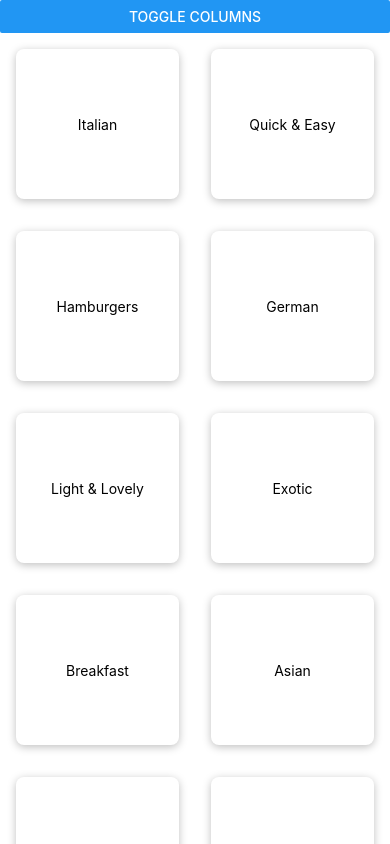
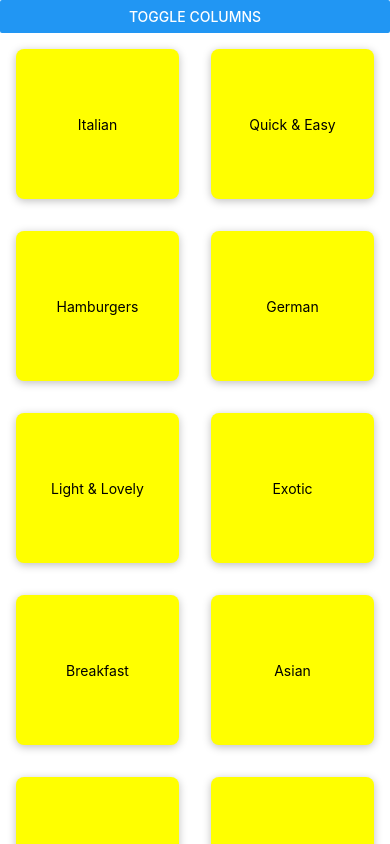
Before and after one commit to alexvlasov182/react-native, a React Native app in the folder react-native-navigation/: screen / in a window 390 px wide. Built offline with nearby package versions, Linux system fonts and the light colour scheme.

Commit message:
Continue working with react-native application

```diff
--- a/react-native-navigation/components/CategoryGridTitle.js
+++ b/react-native-navigation/components/CategoryGridTitle.js
@@ -23,7 +23,7 @@ const styles = StyleSheet.create({
     height: 150,
     borderRadius: 8,
     elevation: 4,
-    backgroundColor: "white",
+    backgroundColor: "yellow",
     shadowColor: "black",
     shadowOpacity: 0.25,
     shadowOffset: { width: 0, height: 2 },
```
